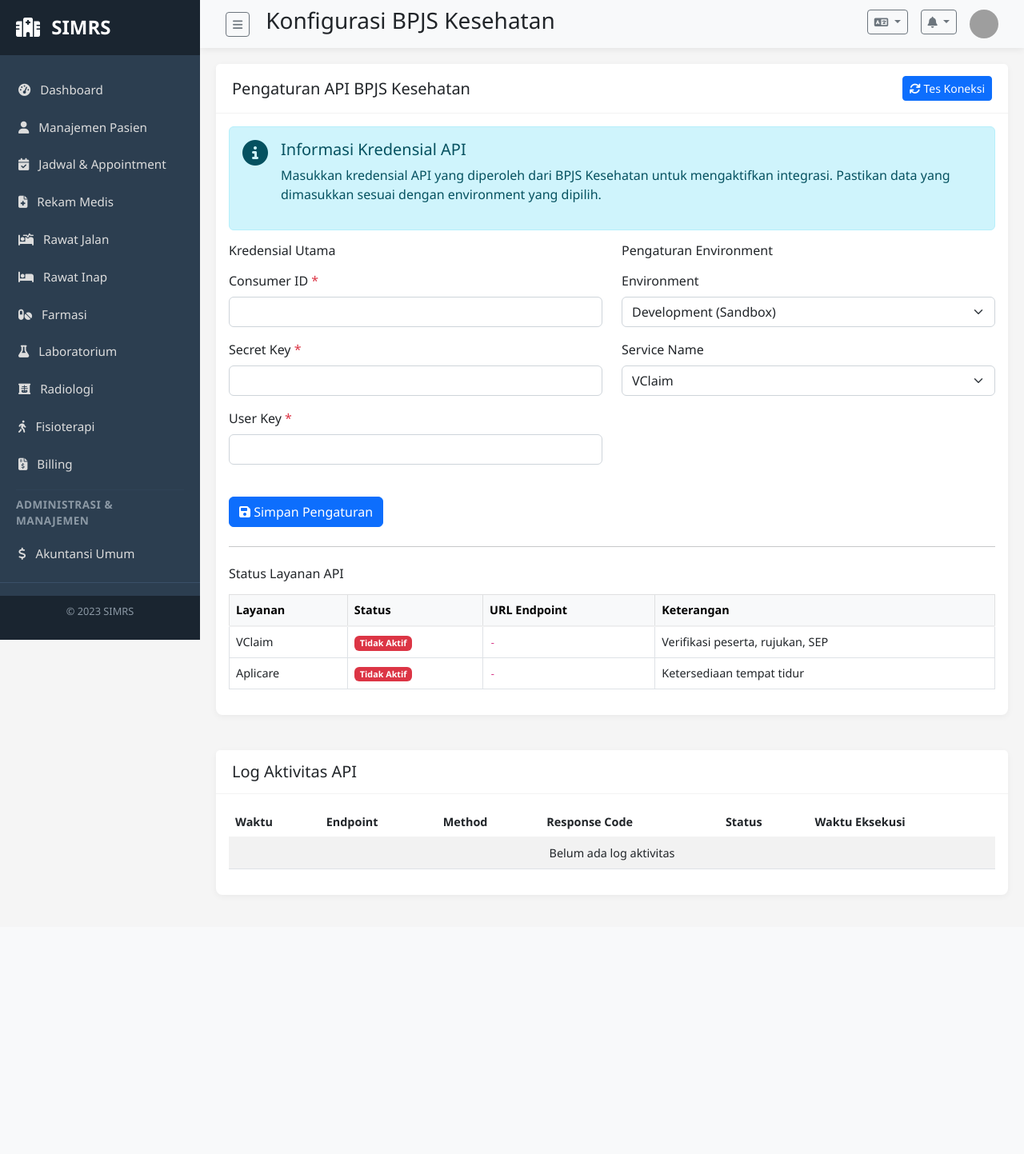
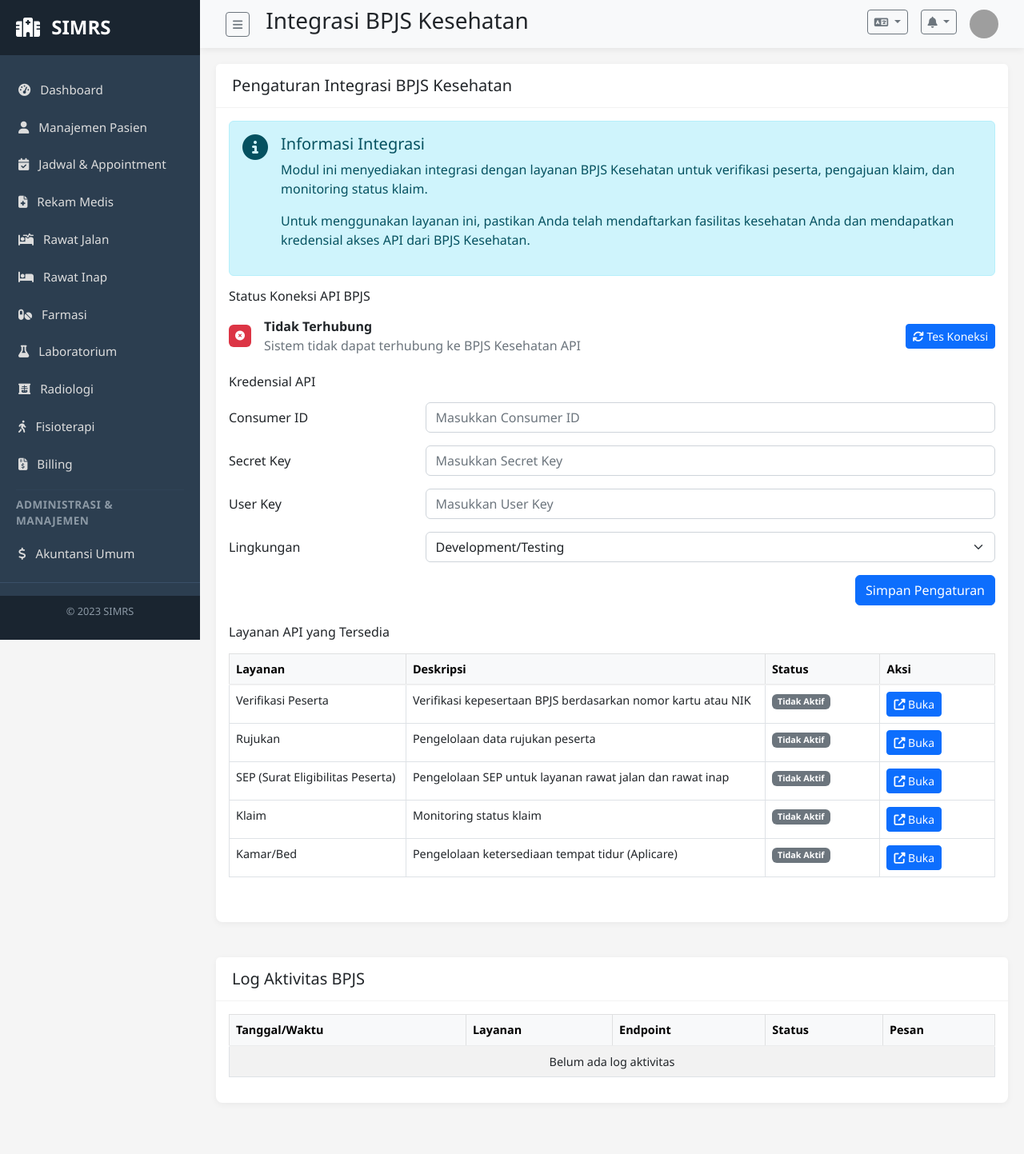
Before and after one commit to habiutomo/simrs-python, a Flask app: template templates/integration_bpjs.html in a window 1280 px wide. Shown: the whole page at 80% size. Before the commit the page ends 1120 px from the top, so only its background shows below. Run offline with Flask 3, Linux system fonts and the light colour scheme; the template is opened without the code that fills it, so the values that code supplies are empty; grey boxes are pictures that could not be loaded.

Commit message:
Restored to '3654caa5316132764cfc594a009be03c4ebe6c9f'
Replit-Restored-To: 3654caa5316132764cfc594a009be03c4ebe6c9f

```diff
--- a/templates/integration_bpjs.html
+++ b/templates/integration_bpjs.html
@@ -2,7 +2,7 @@
 
 {% block page_title %}
 <h1 class="h3">
-    Konfigurasi BPJS Kesehatan
+    Integrasi BPJS Kesehatan
 </h1>
 {% endblock %}
 
@@ -10,13 +10,8 @@
 <div class="row">
     <div class="col-lg-12 mb-4">
         <div class="card">
-            <div class="card-header d-flex justify-content-between align-items-center">
-                <h5 class="card-title mb-0">Pengaturan API BPJS Kesehatan</h5>
-                <div>
-                    <button type="button" class="btn btn-sm btn-primary" id="testConnection">
-                        <i class="fas fa-sync"></i> Tes Koneksi
-                    </button>
-                </div>
+            <div class="card-header">
+                <h5 class="card-title mb-0">Pengaturan Integrasi BPJS Kesehatan</h5>
             </div>
             <div class="card-body">
                 <div class="alert alert-info">
@@ -25,98 +20,174 @@
                             <i class="fas fa-info-circle fa-2x"></i>
                         </div>
                         <div>
-                            <h5>Informasi Kredensial API</h5>
-                            <p>Masukkan kredensial API yang diperoleh dari BPJS Kesehatan untuk mengaktifkan integrasi. Pastikan data yang dimasukkan sesuai dengan environment yang dipilih.</p>
+                            <h5>Informasi Integrasi</h5>
+                            <p>Modul ini menyediakan integrasi dengan layanan BPJS Kesehatan untuk verifikasi peserta, pengajuan klaim, dan monitoring status klaim.</p>
+                            <p>Untuk menggunakan layanan ini, pastikan Anda telah mendaftarkan fasilitas kesehatan Anda dan mendapatkan kredensial akses API dari BPJS Kesehatan.</p>
                         </div>
                     </div>
                 </div>
 
-                <form id="bpjsCredentialsForm" method="POST" action="{{ url_for('main_bp.update_bpjs_settings') }}">
-                    <div class="row mb-4">
-                        <div class="col-md-6">
-                            <h6 class="mb-3">Kredensial Utama</h6>
-                            <div class="mb-3">
-                                <label class="form-label">Consumer ID <span class="text-danger">*</span></label>
-                                <input type="text" class="form-control" name="cons_id"
-                                       value="{{ credentials.cons_id if credentials else '' }}" required>
+                <div class="mb-4">
+                    <h6 class="mb-3">Status Koneksi API BPJS</h6>
+                    <div class="d-flex align-items-center mb-3">
+                        <div class="flex-shrink-0">
+                            {% if connection_status == 'connected' %}
+                                <span class="badge bg-success p-2"><i class="fas fa-check-circle"></i></span>
+                            {% else %}
+                                <span class="badge bg-danger p-2"><i class="fas fa-times-circle"></i></span>
+                            {% endif %}
                         </div>
-                            <div class="mb-3">
-                                <label class="form-label">Secret Key <span class="text-danger">*</span></label>
-                                <input type="password" class="form-control" name="secret_key"
-                                       value="{{ credentials.secret_key if credentials else '' }}" required>
+                        <div class="flex-grow-1 ms-3">
+                            {% if connection_status == 'connected' %}
+                                <strong>Terhubung</strong>
+                                <div class="text-muted">Sistem terhubung dengan BPJS Kesehatan API</div>
+                            {% else %}
+                                <strong>Tidak Terhubung</strong>
+                                <div class="text-muted">Sistem tidak dapat terhubung ke BPJS Kesehatan API</div>
+                            {% endif %}
                         </div>
-                            <div class="mb-3">
-                                <label class="form-label">User Key <span class="text-danger">*</span></label>
-                                <input type="password" class="form-control" name="user_key"
-                                       value="{{ credentials.user_key if credentials else '' }}" required>
-                            </div>
-                        </div>
-
-                        <div class="col-md-6">
-                            <h6 class="mb-3">Pengaturan Environment</h6>
-                            <div class="mb-3">
-                                <label class="form-label">Environment</label>
-                                <select class="form-select" name="environment">
-                                    <option value="development" {% if credentials and credentials.environment == 'development' %}selected{% endif %}>Development (Sandbox)</option>
-                                    <option value="production" {% if credentials and credentials.environment == 'production' %}selected{% endif %}>Production</option>
-                                </select>
-                            </div>
-                            <div class="mb-3">
-                                <label class="form-label">Service Name</label>
-                                <select class="form-select" name="service_name">
-                                    <option value="vclaim" {% if credentials and credentials.service_name == 'vclaim' %}selected{% endif %}>VClaim</option>
-                                    <option value="aplicare" {% if credentials and credentials.service_name == 'aplicare' %}selected{% endif %}>Aplicare</option>
-                                </select>
+                        <div>
+                            <button type="button" class="btn btn-sm btn-primary" id="testConnection">
+                                <i class="fas fa-sync"></i> Tes Koneksi
+                            </button>
                         </div>
                     </div>
                 </div>
 
-                    <div class="row">
-                        <div class="col-12">
-                            <button type="submit" class="btn btn-primary">
-                                <i class="fas fa-save"></i> Simpan Pengaturan
-                            </button>
+                <div class="mb-4">
+                    <h6 class="mb-3">Kredensial API</h6>
+                    <form id="bpjsCredentialsForm" method="POST" action="{{ url_for('main_bp.update_bpjs_settings') }}">
+                        <div class="row mb-3">
+                            <label for="inputConsId" class="col-sm-3 col-form-label">Consumer ID</label>
+                            <div class="col-sm-9">
+                                <input type="text" class="form-control" id="inputConsId" name="cons_id"
+                                       value="{{ credentials.cons_id if credentials else '' }}"
+                                       placeholder="Masukkan Consumer ID" required>
                             </div>
                         </div>
+                        <div class="row mb-3">
+                            <label for="inputSecretKey" class="col-sm-3 col-form-label">Secret Key</label>
+                            <div class="col-sm-9">
+                                <input type="password" class="form-control" id="inputSecretKey" name="secret_key"
+                                       value="{{ credentials.secret_key if credentials else '' }}"
+                                       placeholder="Masukkan Secret Key" required>
+                            </div>
+                        </div>
+                        <div class="row mb-3">
+                            <label for="inputUserKey" class="col-sm-3 col-form-label">User Key</label>
+                            <div class="col-sm-9">
+                                <input type="password" class="form-control" id="inputUserKey" name="user_key"
+                                       value="{{ credentials.user_key if credentials else '' }}"
+                                       placeholder="Masukkan User Key" required>
+                            </div>
+                        </div>
+                        <div class="row mb-3">
+                            <label for="selectEnvironment" class="col-sm-3 col-form-label">Lingkungan</label>
+                            <div class="col-sm-9">
+                                <select class="form-select" id="selectEnvironment" name="environment">
+                                    <option value="development" {% if credentials and credentials.environment == 'development' %}selected{% endif %}>Development/Testing</option>
+                                    <option value="production" {% if credentials and credentials.environment == 'production' %}selected{% endif %}>Production</option>
+                                </select>
+                            </div>
+                        </div>
+                        <div class="text-end">
+                            <button type="submit" class="btn btn-primary">Simpan Pengaturan</button>
+                        </div>
                     </form>
+                </div>
 
-                <hr class="my-4">
-
-                <h6 class="mb-3">Status Layanan API</h6>
+                <div class="mb-4">
+                    <h6 class="mb-3">Layanan API yang Tersedia</h6>
                     <div class="table-responsive">
                         <table class="table table-bordered">
                             <thead class="table-light">
                                 <tr>
                                     <th>Layanan</th>
-                                <th>Status</th>
-                                <th>URL Endpoint</th>
-                                <th>Keterangan</th>
+                                    <th>Deskripsi</th>
+                                    <th width="15%">Status</th>
+                                    <th width="15%">Aksi</th>
                                 </tr>
                             </thead>
                             <tbody>
                                 <tr>
-                                <td>VClaim</td>
+                                    <td>Verifikasi Peserta</td>
+                                    <td>Verifikasi kepesertaan BPJS berdasarkan nomor kartu atau NIK</td>
                                     <td>
-                                    {% if service_status.vclaim %}
+                                        {% if service_status.peserta %}
                                             <span class="badge bg-success">Aktif</span>
                                         {% else %}
-                                        <span class="badge bg-danger">Tidak Aktif</span>
+                                            <span class="badge bg-secondary">Tidak Aktif</span>
                                         {% endif %}
                                     </td>
-                                <td><code>{{ bpjs_config.VCLAIM_BASE_URL if bpjs_config else '-' }}</code></td>
-                                <td>Verifikasi peserta, rujukan, SEP</td>
+                                    <td>
+                                        <a href="{{ url_for('main_bp.bpjs_verification') }}" class="btn btn-sm btn-primary">
+                                            <i class="fas fa-external-link-alt"></i> Buka
+                                        </a>
+                                    </td>
                                 </tr>
                                 <tr>
-                                <td>Aplicare</td>
+                                    <td>Rujukan</td>
+                                    <td>Pengelolaan data rujukan peserta</td>
+                                    <td>
+                                        {% if service_status.rujukan %}
+                                            <span class="badge bg-success">Aktif</span>
+                                        {% else %}
+                                            <span class="badge bg-secondary">Tidak Aktif</span>
+                                        {% endif %}
+                                    </td>
+                                    <td>
+                                        <a href="{{ url_for('main_bp.bpjs_referral') }}" class="btn btn-sm btn-primary">
+                                            <i class="fas fa-external-link-alt"></i> Buka
+                                        </a>
+                                    </td>
+                                </tr>
+                                <tr>
+                                    <td>SEP (Surat Eligibilitas Peserta)</td>
+                                    <td>Pengelolaan SEP untuk layanan rawat jalan dan rawat inap</td>
+                                    <td>
+                                        {% if service_status.sep %}
+                                            <span class="badge bg-success">Aktif</span>
+                                        {% else %}
+                                            <span class="badge bg-secondary">Tidak Aktif</span>
+                                        {% endif %}
+                                    </td>
+                                    <td>
+                                        <a href="{{ url_for('main_bp.bpjs_sep') }}" class="btn btn-sm btn-primary">
+                                            <i class="fas fa-external-link-alt"></i> Buka
+                                        </a>
+                                    </td>
+                                </tr>
+                                <tr>
+                                    <td>Klaim</td>
+                                    <td>Monitoring status klaim</td>
+                                    <td>
+                                        {% if service_status.klaim %}
+                                            <span class="badge bg-success">Aktif</span>
+                                        {% else %}
+                                            <span class="badge bg-secondary">Tidak Aktif</span>
+                                        {% endif %}
+                                    </td>
+                                    <td>
+                                        <a href="{{ url_for('main_bp.bpjs_claim') }}" class="btn btn-sm btn-primary">
+                                            <i class="fas fa-external-link-alt"></i> Buka
+                                        </a>
+                                    </td>
+                                </tr>
+                                <tr>
+                                    <td>Kamar/Bed</td>
+                                    <td>Pengelolaan ketersediaan tempat tidur (Aplicare)</td>
                                     <td>
                                         {% if service_status.aplicare %}
                                             <span class="badge bg-success">Aktif</span>
                                         {% else %}
-                                        <span class="badge bg-danger">Tidak Aktif</span>
+                                            <span class="badge bg-secondary">Tidak Aktif</span>
                                         {% endif %}
                                     </td>
-                                <td><code>{{ bpjs_config.APLICARE_BASE_URL if bpjs_config else '-' }}</code></td>
-                                <td>Ketersediaan tempat tidur</td>
+                                    <td>
+                                        <a href="{{ url_for('main_bp.bpjs_bed') }}" class="btn btn-sm btn-primary">
+                                            <i class="fas fa-external-link-alt"></i> Buka
+                                        </a>
+                                    </td>
                                 </tr>
                             </tbody>
                         </table>
@@ -124,44 +195,45 @@
                 </div>
             </div>
         </div>
+    </div>
 
-    <div class="col-lg-12">
+    <div class="col-lg-12 mb-4">
         <div class="card">
             <div class="card-header">
-                <h5 class="card-title mb-0">Log Aktivitas API</h5>
+                <h5 class="card-title mb-0">Log Aktivitas BPJS</h5>
             </div>
             <div class="card-body">
                 <div class="table-responsive">
-                    <table class="table table-striped table-hover">
-                        <thead>
+                    <table class="table table-bordered table-striped">
+                        <thead class="table-light">
                             <tr>
-                                <th>Waktu</th>
+                                <th>Tanggal/Waktu</th>
+                                <th>Layanan</th>
                                 <th>Endpoint</th>
-                                <th>Method</th>
-                                <th>Response Code</th>
                                 <th>Status</th>
-                                <th>Waktu Eksekusi</th>
+                                <th>Pesan</th>
                             </tr>
                         </thead>
                         <tbody>
                             {% for log in activity_logs %}
                             <tr>
-                                <td>{{ log.request_timestamp.strftime('%Y-%m-%d %H:%M:%S') }}</td>
-                                <td><code>{{ log.endpoint }}</code></td>
-                                <td>{{ log.method }}</td>
-                                <td>{{ log.response_code }}</td>
+                                <td>{{ log.timestamp }}</td>
+                                <td>{{ log.service }}</td>
+                                <td>{{ log.endpoint }}</td>
                                 <td>
-                                    {% if log.is_success %}
+                                    {% if log.status == 'success' %}
                                         <span class="badge bg-success">Sukses</span>
+                                    {% elif log.status == 'error' %}
+                                        <span class="badge bg-danger">Error</span>
                                     {% else %}
-                                        <span class="badge bg-danger">Gagal</span>
+                                        <span class="badge bg-secondary">{{ log.status }}</span>
                                     {% endif %}
                                 </td>
-                                <td>{{ "%.2f"|format(log.execution_time|float) if log.execution_time else '-' }} s</td>
+                                <td>{{ log.message }}</td>
                             </tr>
                             {% else %}
                             <tr>
-                                <td colspan="6" class="text-center">Belum ada log aktivitas</td>
+                                <td colspan="5" class="text-center">Belum ada log aktivitas</td>
                             </tr>
                             {% endfor %}
                         </tbody>
@@ -176,11 +248,8 @@
 {% block scripts %}
 <script>
     document.addEventListener('DOMContentLoaded', function() {
-    // Test Connection Button Handler
+        // Test Connection button
         document.getElementById('testConnection').addEventListener('click', function() {
-        this.disabled = true;
-        this.innerHTML = '<i class="fas fa-sync fa-spin"></i> Mengecek Koneksi...';
-
             fetch("{{ url_for('main_bp.test_bpjs_connection') }}", {
                 method: 'POST',
                 headers: {
@@ -191,18 +260,14 @@
             .then(response => response.json())
             .then(data => {
                 if (data.success) {
-                alert('Koneksi berhasil!\nStatus: ' + data.message);
+                    alert('Koneksi berhasil! Status: ' + data.message);
                 } else {
-                alert('Koneksi gagal!\nPesan: ' + data.message);
+                    alert('Koneksi gagal: ' + data.message);
                 }
             })
             .catch(error => {
                 console.error('Error:', error);
                 alert('Terjadi kesalahan saat mencoba koneksi');
-        })
-        .finally(() => {
-            this.disabled = false;
-            this.innerHTML = '<i class="fas fa-sync"></i> Tes Koneksi';
             });
         });
     });
```
Lines whose indentation alone changed are shown as unchanged.
